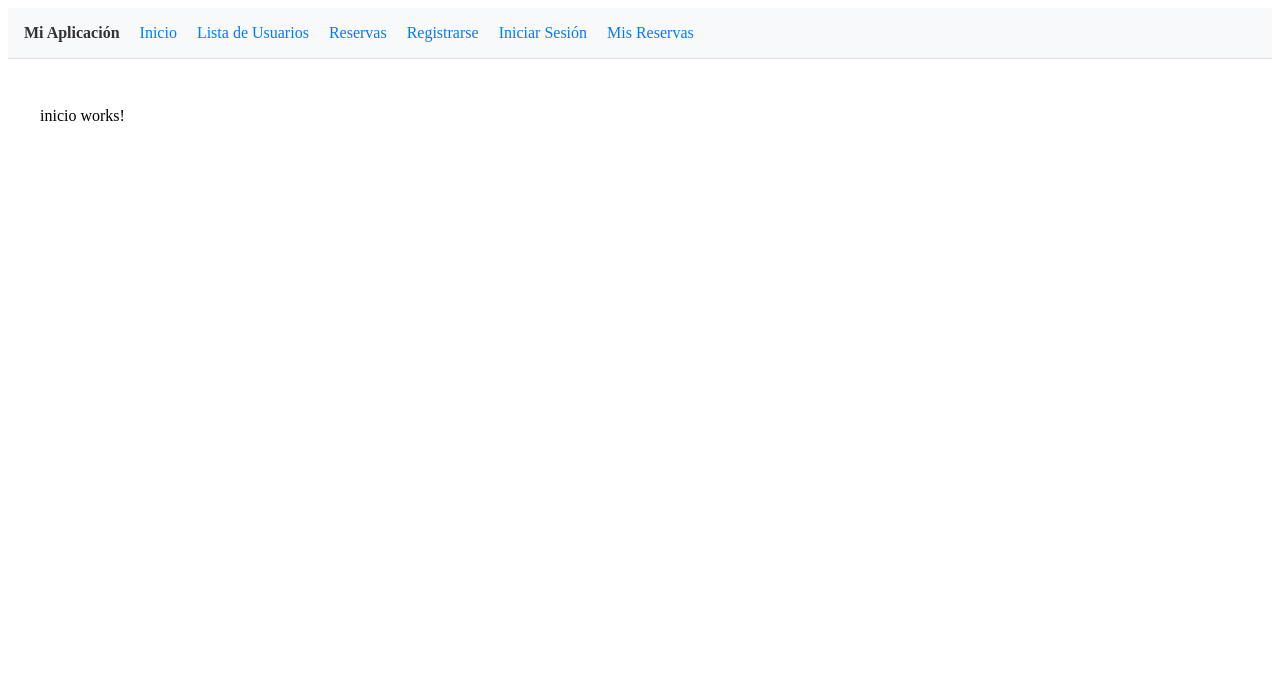
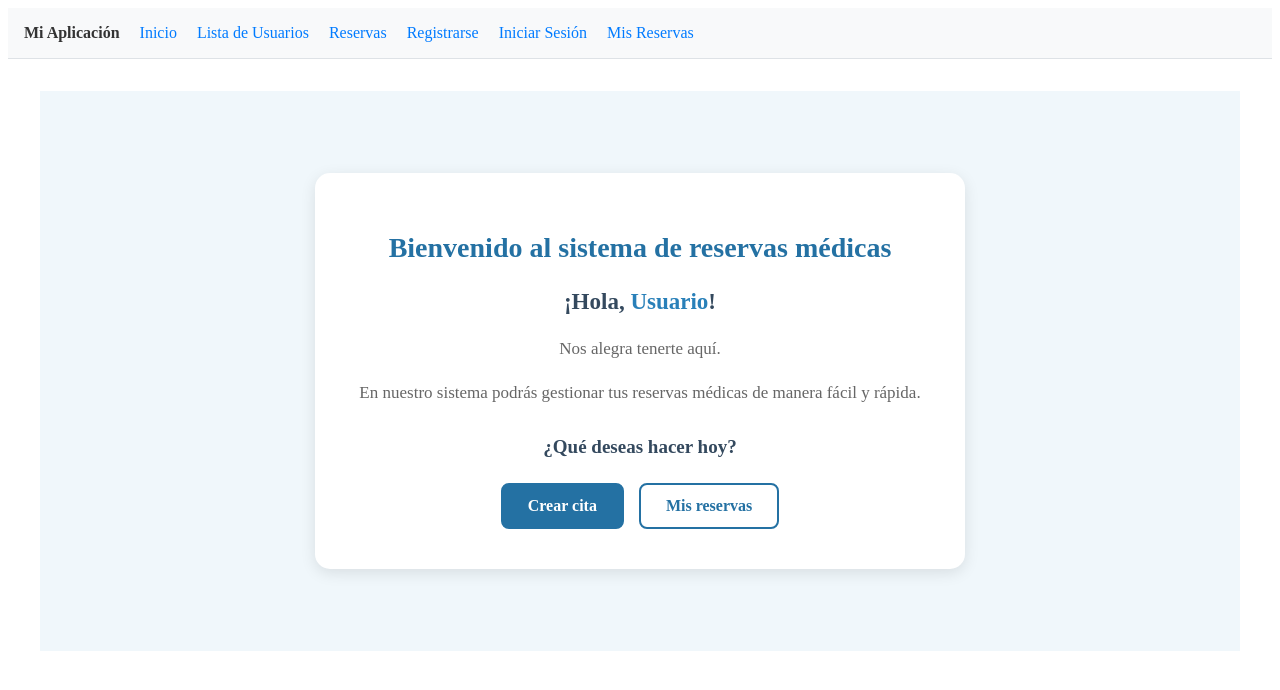
Before and after one commit to mate1821/ProyectoWeb-SegundaEntrega, an Angular app in the folder frontend-angular/: page /inicio in a window 1280 px wide. Shown: the top 690 px of the page. Built offline with nearby package versions, Linux system fonts and the light colour scheme.

Commit message:
Crear pantalla de inicio de usuario con Property Binding y navegacion

```diff
--- a/frontend-angular/src/app/components/inicio-sesion/inicio-sesion.component.ts
+++ b/frontend-angular/src/app/components/inicio-sesion/inicio-sesion.component.ts
@@ -20,7 +20,9 @@ export class InicioSesion {
     this.usuarioService.login(credenciales).subscribe({
       next: (usuario) => {
         console.log('¡Inicio de sesión exitoso!', usuario);
-        this.router.navigate(['/inicio']);
+        this.router.navigate(['/inicio'], {
+        state: {nombre: usuario.nombre}
+        });
       },
       error: (error) => {
         console.error('Error de autenticación:', error);
--- a/frontend-angular/src/app/components/inicio/inicio.component.css
+++ b/frontend-angular/src/app/components/inicio/inicio.component.css
@@ -0,0 +1,115 @@
+.pagina-inicio {
+  min-height: 70vh;
+
+  display: flex;
+  justify-content: center;
+  align-items: center;
+
+  padding: 24px;
+  background-color: #f0f7fb;
+  box-sizing: border-box;
+}
+
+.tarjeta-bienvenida {
+  width: 100%;
+  max-width: 650px;
+  padding: 40px 30px;
+
+  background-color: white;
+  border-radius: 15px;
+
+  text-align: center;
+
+  box-shadow: 0 4px 15px rgba(0, 0, 0, 0.1);
+  box-sizing: border-box;
+}
+
+h1 {
+  color: #2471a3;
+  font-size: 28px;
+  margin-bottom: 25px;
+}
+
+h2 {
+  color: #34495e;
+  font-size: 23px;
+  margin-bottom: 20px;
+}
+
+.nombre-usuario {
+  color: #2980b9;
+  font-weight: bold;
+}
+
+p {
+  color: #666;
+  font-size: 17px;
+  line-height: 1.6;
+}
+
+h3 {
+  color: #34495e;
+  font-size: 19px;
+  margin-top: 30px;
+}
+
+.acciones {
+  display: flex;
+  justify-content: center;
+  gap: 15px;
+  flex-wrap: wrap;
+
+  margin-top: 25px;
+}
+
+.boton-accion {
+  display: inline-block;
+
+  padding: 12px 25px;
+
+  background-color: #2471a3;
+  color: white;
+
+  text-decoration: none;
+  font-size: 16px;
+  font-weight: bold;
+
+  border: 2px solid #2471a3;
+  border-radius: 8px;
+
+  cursor: pointer;
+  transition: background-color 0.2s;
+}
+
+.boton-accion:hover {
+  background-color: #1a5276;
+  border-color: #1a5276;
+}
+
+.boton-accion.boton-secundario {
+  background-color: white;
+  color: #2471a3;
+}
+
+.boton-accion.boton-secundario:hover {
+  background-color: #eaf4fb;
+}
+
+.boton-accion:focus-visible {
+  outline: 3px solid #f39c12;
+  outline-offset: 3px;
+}
+
+@media (max-width: 600px) {
+  .tarjeta-bienvenida {
+    padding: 30px 20px;
+  }
+
+  .acciones {
+    flex-direction: column;
+  }
+
+  .boton-accion {
+    text-align: center;
+  }
+}
--- a/frontend-angular/src/app/components/inicio/inicio.component.html
+++ b/frontend-angular/src/app/components/inicio/inicio.component.html
@@ -1,2 +1,48 @@
-<!--esto es temporal, juanma debe ir cambiando esto-->
-<p>inicio works!</p>
+<main class="pagina-inicio">
+
+  <div class="tarjeta-bienvenida">
+
+    <h1>
+      Bienvenido al sistema de reservas médicas
+    </h1>
+
+    <h2>
+      ¡Hola,
+      <span
+        class="nombre-usuario"
+        [textContent]="nombreUsuario">
+      </span>!
+    </h2>
+
+    <p>
+      Nos alegra tenerte aquí.
+    </p>
+
+    <p>
+      En nuestro sistema podrás gestionar tus reservas médicas
+      de manera fácil y rápida.
+    </p>
+
+    <h3>
+      ¿Qué deseas hacer hoy?
+    </h3>
+
+    <nav class="acciones" aria-label="Opciones del usuario">
+
+      <a
+        routerLink="/reservas"
+        class="boton-accion">
+        Crear cita
+      </a>
+
+      <a
+        routerLink="/mostrar-reservas"
+        class="boton-accion boton-secundario">
+        Mis reservas
+      </a>
+
+    </nav>
+
+  </div>
+
+</main>
--- a/frontend-angular/src/app/components/inicio/inicio.component.ts
+++ b/frontend-angular/src/app/components/inicio/inicio.component.ts
@@ -1,11 +1,18 @@
-import { Component } from '@angular/core';
+import { Component, inject } from '@angular/core';
+import { Location } from '@angular/common';
+import { RouterLink } from '@angular/router';
 
 @Component({
-  imports: [],
+  imports: [RouterLink],
   selector: 'app-inicio',
   styleUrl: './inicio.component.css',
   templateUrl: './inicio.component.html',
 })
 export class Inicio {
-  //LE CREE ESTO A JUANMA PARA DARLE ALGO DE SENTIDO AL FLUJO
+
+  private location = inject(Location);
+
+  nombreUsuario: string =
+    (this.location.getState() as { nombre?: string } | null)?.nombre?.trim() || 'Usuario';
+
 }
```
